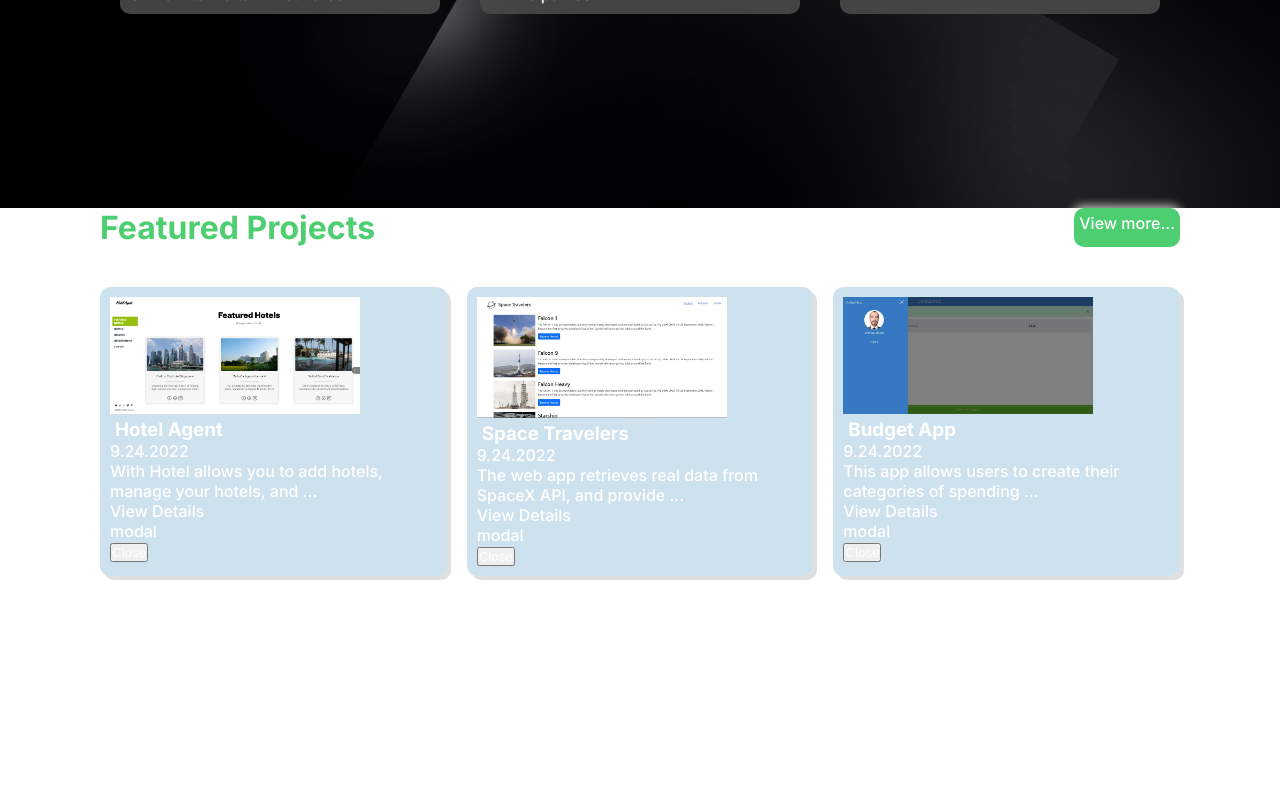
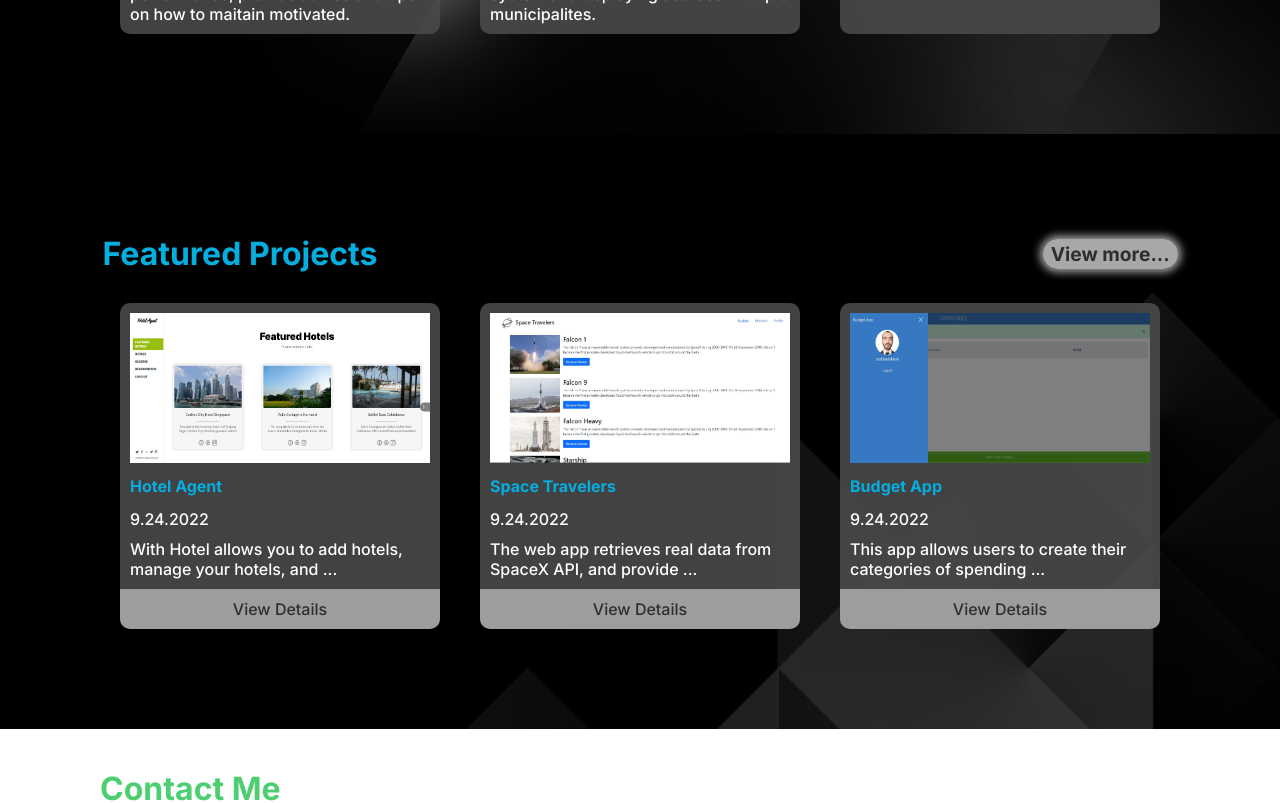
Before and after one commit to sediqullahbadakhsh/badakhsh-portfolio, a React (Create React App) app: page / in a window 1280 px wide. Shown: the part 1960-2763 px from the top of the page. Built offline with nearby package versions, Linux system fonts and the light colour scheme.

Commit message:
update styles

```diff
--- a/src/App.scss
+++ b/src/App.scss
@@ -41,3 +41,10 @@ html {
 .active {
   color: $blue;
 }
+.active {
+  display: inline;
+}
+.hidden {
+  display: none;
+  visibility: hidden;
+}
--- a/src/components/portfolio/Portfolio.scss
+++ b/src/components/portfolio/Portfolio.scss
@@ -1,79 +1,96 @@
 @import "../../App.scss";
 .portfolio-container {
+  background-image: linear-gradient(rgba(0, 0, 0, 0.3), rgba(0, 0, 0, 0.3)),
+    url("../../assets/bgImage/projectsbg.jpg");
+  background-position: center;
+  background-size: cover;
+  background-repeat: no-repeat;
   width: 100%;
-  min-height: 100vh;
+
+  padding: 100px 8%;
   display: flex;
   flex-direction: column;
-  padding: 0 100px;
-
+  align-items: center;
   .portfolio-header {
     display: flex;
     justify-content: space-between;
-    margin-bottom: 40px;
-    h2 {
-      color: $green;
-      font-size: 2rem;
-    }
-    a {
-      background-color: $green;
-      padding: 5px;
-      border-radius: 10px;
+    align-items: center;
+    width: 100%;
+    padding-bottom: 30px;
+    .view_more_btn {
+      background-color: $whiteOpacity;
+      display: flex;
+      align-items: center;
+      justify-content: space-between;
+      padding: 3px 8px;
+      font-size: 1.2rem;
+      border-radius: 50px;
+      color: $gray;
+      font-weight: 700;
     }
   }
   .portfolio-content {
-    display: grid;
-    grid-template-columns: 1fr 1fr 1fr;
-    gap: 20px;
+    width: calc(100vw - 200px);
+    display: flex;
+    flex-wrap: wrap;
     justify-content: space-around;
-    justify-items: center;
+    align-content: center;
 
     .portfolio-card {
+      background-color: $grayOpacity;
+      width: 320px;
       padding: 10px;
-      background: #b4d2e7a9;
-      -webkit-backdrop-filter: blur(15px);
-      backdrop-filter: blur(10px);
-      box-shadow: 4px 4px #5353532f;
       border-radius: 10px;
+      display: flex;
+      flex-direction: column;
+      align-items: center;
+      gap: 10px;
       .card-image {
-        width: 250px;
+        display: flex;
+        align-items: center;
+        justify-content: center;
+        width: 300px;
+
+        height: 150px;
       }
-      .card-title {
-        margin: 0 5px;
+      h3 {
+        font-size: 1rem;
+        padding: 3px 0;
+        color: $blue;
       }
-      .card-techs {
+      h3,
+      p {
+        align-self: flex-start;
+      }
+      .pr-card-btn {
+        background-color: #9c9d9d;
+        height: 40px;
+        width: 320px;
+        margin-bottom: -10px;
         display: flex;
-        justify-content: flex-start;
-        gap: 10px;
-        .techs {
-          margin: 5px;
-          padding: 2px;
-          border-bottom: solid 1px black;
-          border-radius: 5px;
-          width: 50px;
-          text-align: center;
+        justify-content: center;
+        align-items: center;
+        cursor: pointer;
+        border-bottom-left-radius: 10px;
+        border-bottom-right-radius: 10px;
+        a {
+          color: $gray;
         }
       }
-      .card-link {
-        display: flex;
-        justify-content: space-between;
-        padding: 5px;
+      .pr-card-btn:hover {
+        background-color: $blue;
         a {
-          padding: 2px;
-          border-radius: 5px;
-          background: $green;
-          width: 70px;
-          text-align: center;
-          color: $coffee;
-        }
-        a:hover {
-          background-color: $sblue;
+          color: $white;
         }
       }
     }
-    .portfolio-card:hover {
-      background: #b4d2e73d;
-      -webkit-backdrop-filter: blur(5px);
-      backdrop-filter: blur(5px);
-    }
   }
 }
+.modal {
+  position: fixed;
+  background-color: $black;
+  top: 0;
+  left: 0;
+  width: 100vw;
+  height: 100vw;
+}
--- a/src/components/resume/Resume.scss
+++ b/src/components/resume/Resume.scss
@@ -6,8 +6,7 @@
   background-size: cover;
   background-repeat: no-repeat;
   width: 100%;
-  height: 100vh;
-  padding: 80px 8%;
+  padding: 100px 8%;
   .resume_header {
     display: flex;
     justify-content: space-between;
```
